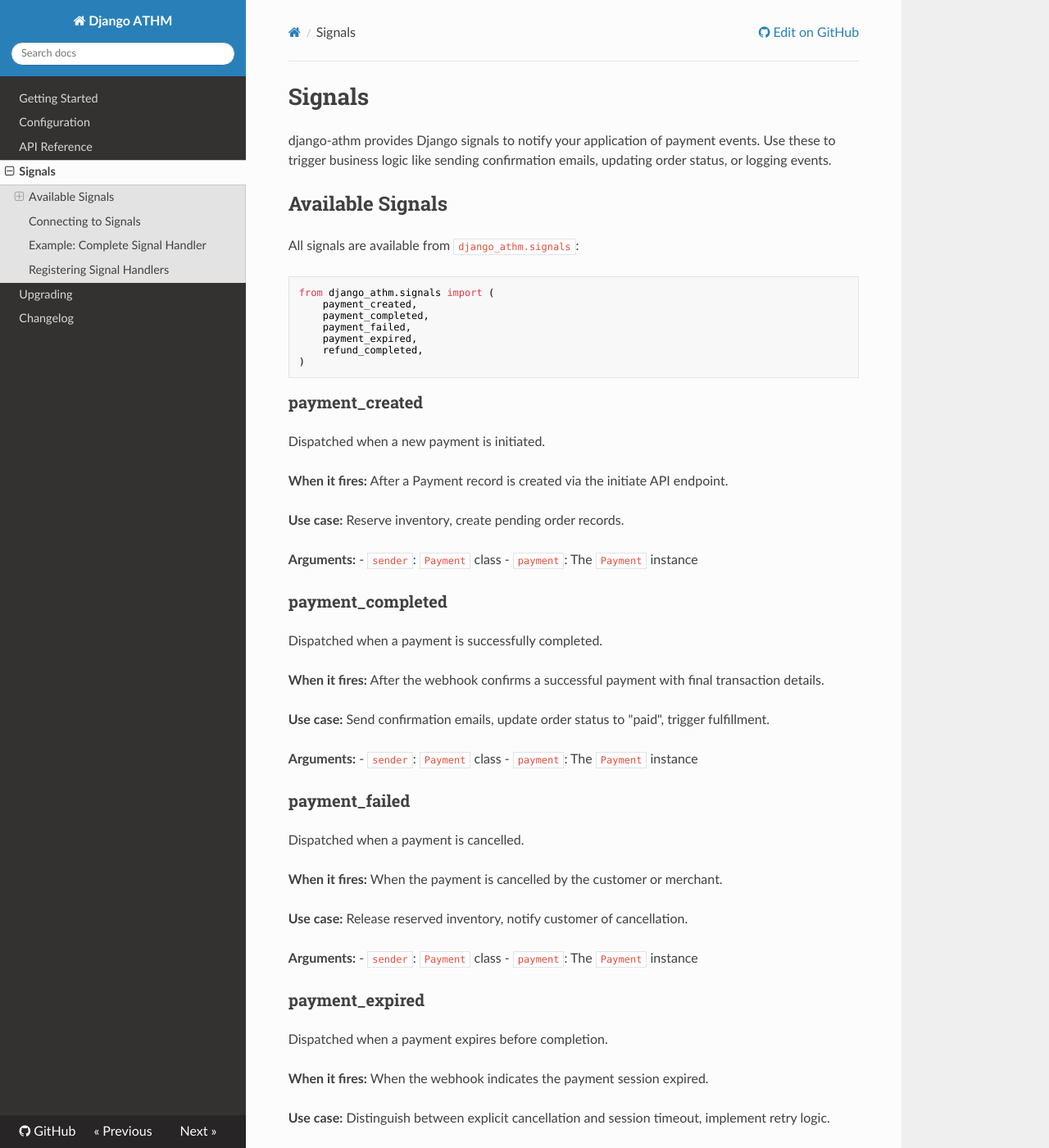
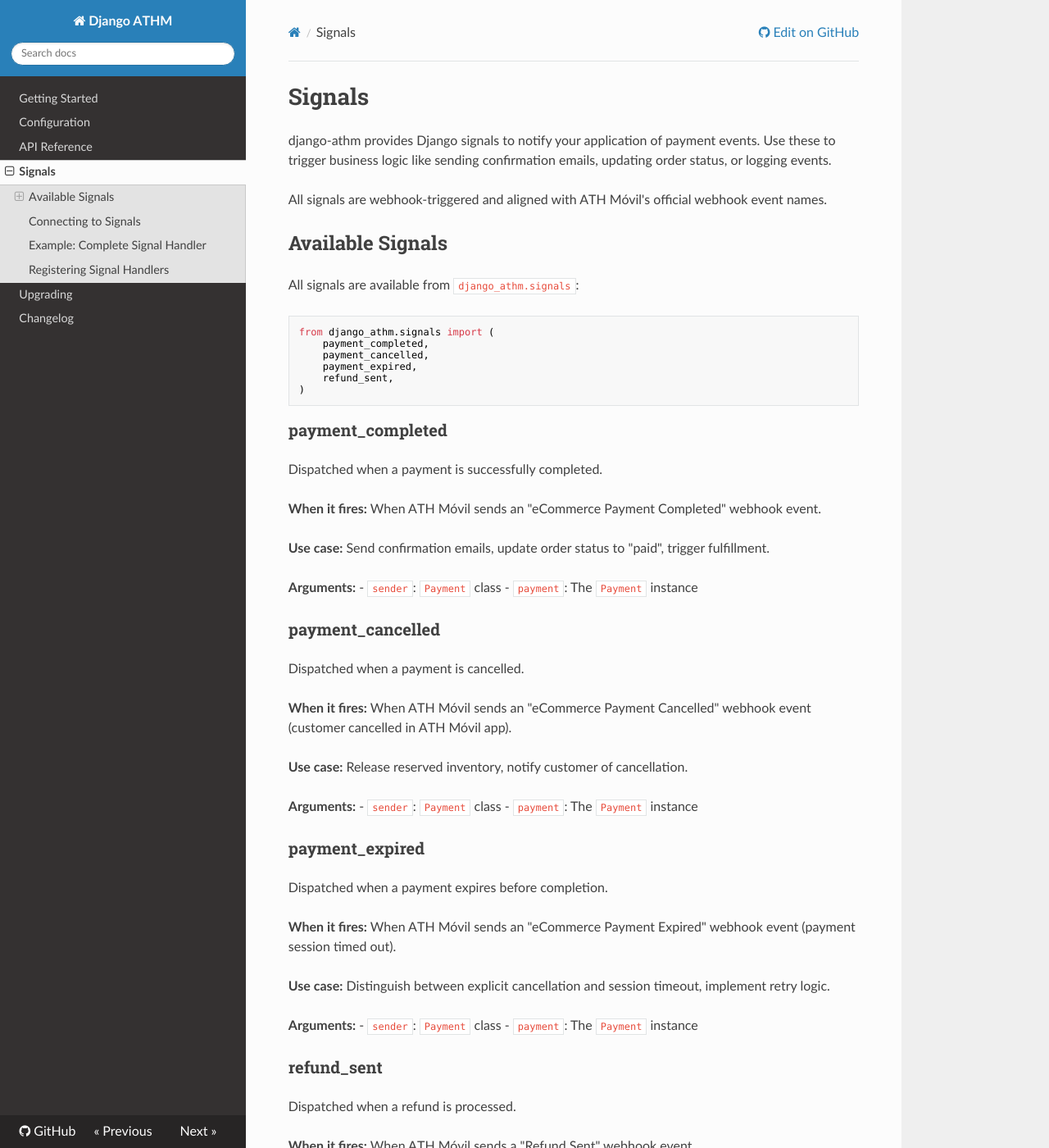
Before and after one commit to django-athm/django-athm, an MkDocs documentation site: the page built from docs/signals.md, in a window 1280 px wide and 1400 px high. Shown: the whole window at 82% size. Built offline with MkDocs 1.6.1, drawn with Linux system fonts in a browser that asks for light colours; nearby versions of some CDN libraries; some of the changed text lies outside the part shown.

Commit message:
refactor: align signal names with ATH Móvil webhook events
BREAKING CHANGE: Signal names have been updated to match webhook event names

- Rename payment_failed -> payment_cancelled (matches eCommerce Cancelled event)
- Add refund_sent signal (matches Refund Sent event)
- Remove payment_created signal (was API-triggered, not webhook)
- Remove refund_completed signal (was API-triggered, not webhook)

All signals are now webhook-triggered only and align with ATH Móvil's
official webhook event naming from:
https://github.com/evertec/athmovil-webhooks

Updated:
- django_athm/signals.py: Removed local signals, renamed payment_failed
- webhook_processor.py: Use payment_cancelled, dispatch refund_sent
- payment_service.py: Remove signal dispatches
- tests: Update to use new signal names
- CLAUDE.md: Document webhook-aligned signals

🤖 Generated with [Claude Code](https://claude.com/claude-code)

Co-Authored-By: Claude Sonnet 4.5 <noreply@anthropic.com>

````diff
--- a/docs/signals.md
+++ b/docs/signals.md
@@ -1,6 +1,8 @@
 # Signals
 
 django-athm provides Django signals to notify your application of payment events. Use these to trigger business logic like sending confirmation emails, updating order status, or logging events.
+
+All signals are webhook-triggered and aligned with ATH Móvil's official webhook event names.
 
 ## Available Signals
 
@@ -8,31 +10,18 @@ All signals are available from `django_athm.signals`:
 
 ```python
 from django_athm.signals import (
-    payment_created,
     payment_completed,
-    payment_failed,
+    payment_cancelled,
     payment_expired,
-    refund_completed,
+    refund_sent,
 )
 ```
-
-### payment_created
-
-Dispatched when a new payment is initiated.
-
-**When it fires:** After a Payment record is created via the initiate API endpoint.
-
-**Use case:** Reserve inventory, create pending order records.
-
-**Arguments:**
-- `sender`: `Payment` class
-- `payment`: The `Payment` instance
 
 ### payment_completed
 
 Dispatched when a payment is successfully completed.
 
-**When it fires:** After the webhook confirms a successful payment with final transaction details.
+**When it fires:** When ATH Móvil sends an "eCommerce Payment Completed" webhook event.
 
 **Use case:** Send confirmation emails, update order status to "paid", trigger fulfillment.
 
@@ -40,11 +29,11 @@ Dispatched when a payment is successfully completed.
 - `sender`: `Payment` class
 - `payment`: The `Payment` instance
 
-### payment_failed
+### payment_cancelled
 
 Dispatched when a payment is cancelled.
 
-**When it fires:** When the payment is cancelled by the customer or merchant.
+**When it fires:** When ATH Móvil sends an "eCommerce Payment Cancelled" webhook event (customer cancelled in ATH Móvil app).
 
 **Use case:** Release reserved inventory, notify customer of cancellation.
 
@@ -56,7 +45,7 @@ Dispatched when a payment is cancelled.
 
 Dispatched when a payment expires before completion.
 
-**When it fires:** When the webhook indicates the payment session expired.
+**When it fires:** When ATH Móvil sends an "eCommerce Payment Expired" webhook event (payment session timed out).
 
 **Use case:** Distinguish between explicit cancellation and session timeout, implement retry logic.
 
@@ -64,11 +53,11 @@ Dispatched when a payment expires before completion.
 - `sender`: `Payment` class
 - `payment`: The `Payment` instance
 
-### refund_completed
+### refund_sent
 
-Dispatched when a refund is successfully processed.
+Dispatched when a refund is processed.
 
-**When it fires:** After a refund is confirmed by ATH Móvil.
+**When it fires:** When ATH Móvil sends a "Refund Sent" webhook event.
 
 **Use case:** Update order status, send refund confirmation email.
 
@@ -83,7 +72,7 @@ Use Django's `@receiver` decorator to connect your handlers:
 
 ```python
 from django.dispatch import receiver
-from django_athm.signals import payment_completed, payment_failed, refund_completed
+from django_athm.signals import payment_completed, payment_cancelled, refund_sent
 
 @receiver(payment_completed)
 def handle_payment_completed(sender, payment, **kwargs):
@@ -96,16 +85,16 @@ def handle_payment_completed(sender, payment, **kwargs):
     # Send confirmation email
     send_confirmation_email(order)
 
-@receiver(payment_failed)
-def handle_payment_failed(sender, payment, **kwargs):
+@receiver(payment_cancelled)
+def handle_payment_cancelled(sender, payment, **kwargs):
     """Handle cancelled payment."""
     # Release reserved inventory
     order = Order.objects.get(reference=payment.metadata_1)
     order.release_inventory()
 
-@receiver(refund_completed)
-def handle_refund_completed(sender, refund, payment, **kwargs):
-    """Handle completed refund."""
+@receiver(refund_sent)
+def handle_refund_sent(sender, refund, payment, **kwargs):
+    """Handle refund sent."""
     # Update order status
     order = Order.objects.get(reference=payment.metadata_1)
     order.status = "refunded"
@@ -122,22 +111,13 @@ def handle_refund_completed(sender, refund, payment, **kwargs):
 import logging
 from django.dispatch import receiver
 from django_athm.signals import (
-    payment_created,
     payment_completed,
-    payment_failed,
+    payment_cancelled,
     payment_expired,
-    refund_completed,
+    refund_sent,
 )
 
 logger = logging.getLogger(__name__)
-
-@receiver(payment_created)
-def log_payment_created(sender, payment, **kwargs):
-    """Log new payment initiation."""
-    logger.info(
-        f"Payment initiated: {payment.ecommerce_id} "
-        f"total=${payment.total}"
-    )
 
 @receiver(payment_completed)
 def process_completed_payment(sender, payment, **kwargs):
@@ -149,7 +129,7 @@ def process_completed_payment(sender, payment, **kwargs):
     # - Send confirmation email
     # - Trigger fulfillment
 
-@receiver(payment_failed)
+@receiver(payment_cancelled)
 def handle_cancelled_payment(sender, payment, **kwargs):
     """Handle payment cancellations."""
     logger.warning(f"Payment cancelled: {payment.ecommerce_id}")
@@ -167,11 +147,11 @@ def handle_expired_payment(sender, payment, **kwargs):
     # - Notify customer about timeout
     # - Offer to retry payment
 
-@receiver(refund_completed)
+@receiver(refund_sent)
 def handle_refund(sender, refund, payment, **kwargs):
-    """Handle completed refunds."""
+    """Handle refunds sent by ATH Móvil."""
     logger.info(
-        f"Refund completed: ${refund.amount} for payment {payment.reference_number}"
+        f"Refund sent: ${refund.amount} for payment {payment.reference_number}"
     )
 ```
 
````
Also changed, not shown: CHANGELOG.md (+1 -1 lines), CLAUDE.md (+5 -5 lines), README.md (+4 -5 lines), README_ES.md (+4 -5 lines), docs/upgrading.md (+5 -4 lines), 6 other files.
